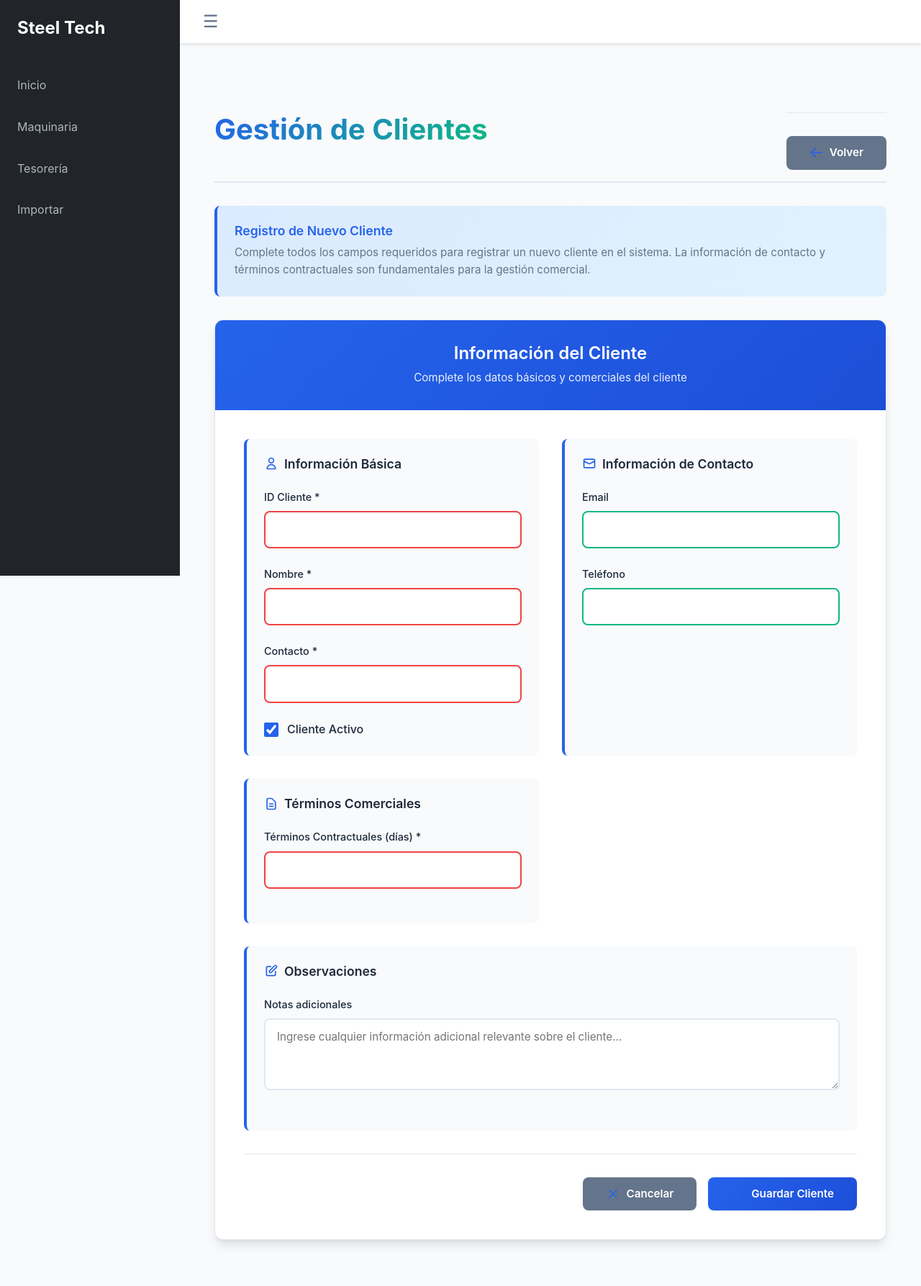
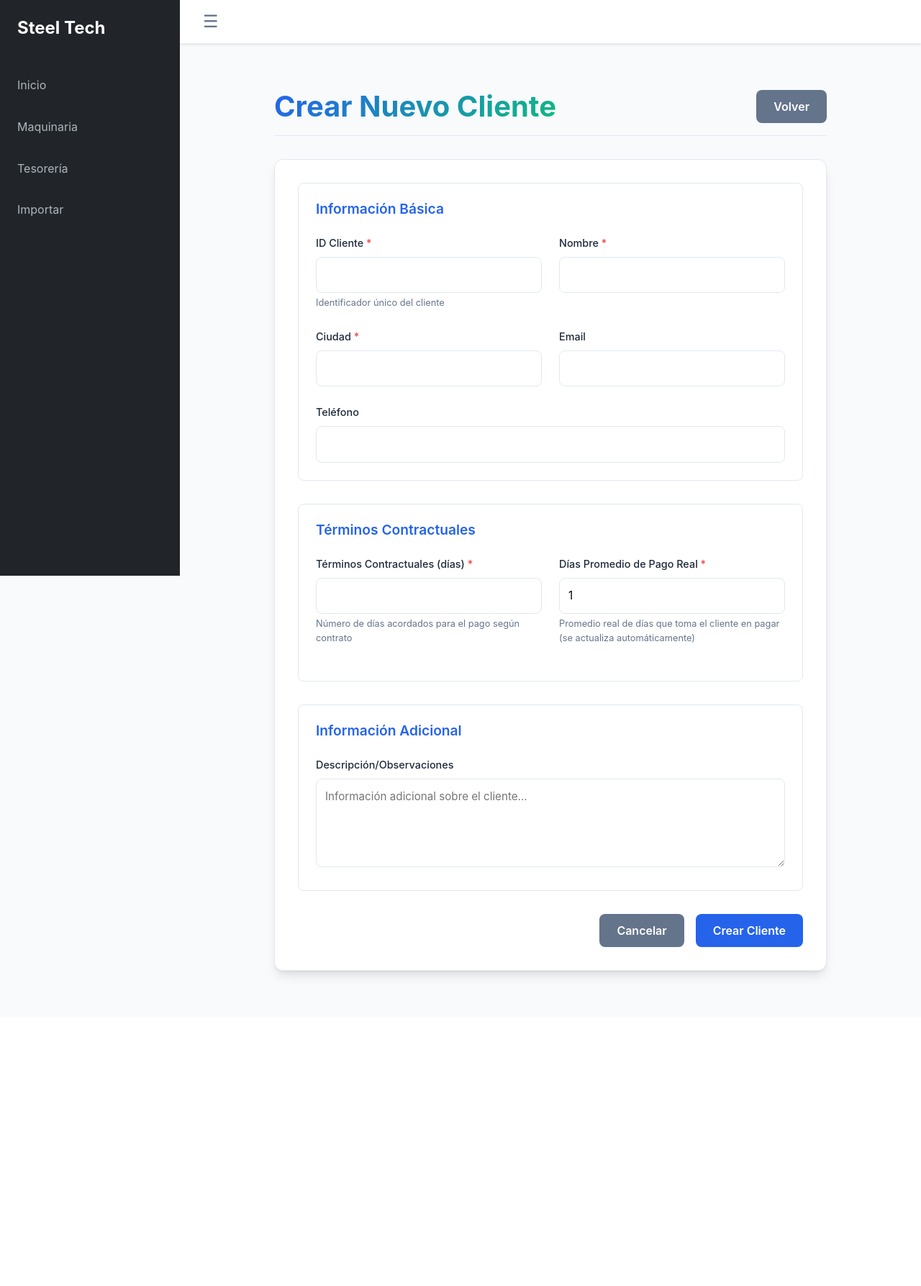
Before and after one commit to EstbanGa/automatizacion, a Django app: page /clientes/crear/ in a window 1280 px wide. Shown: the whole page at 72% size. After the commit the page ends 1362 px from the top, so only its background shows below. Run offline with Django 5.2, Linux system fonts and the light colour scheme.

Commit message:
Arreglo crear cliente y proveedor

```diff
--- a/automatizacion/templates/crear_clientes.html
+++ b/automatizacion/templates/crear_clientes.html
@@ -1,18 +1,17 @@
 {% extends 'base.html' %}
+{% load static %}
 
 {% block title %}Crear Nuevo Cliente{% endblock %}
 
 {% block content %}
 <style>
-    * {
-        box-sizing: border-box;
-    }
-
     :root {
         --primary-color: #2563eb;
         --primary-hover: #1d4ed8;
         --secondary-color: #64748b;
         --success-color: #10b981;
+        --danger-color: #ef4444;
+        --warning-color: #f59e0b;
         --background-color: #f8fafc;
         --card-background: #ffffff;
         --border-color: #e2e8f0;
@@ -30,12 +29,13 @@
         color: var(--text-primary);
         font-family: -apple-system, BlinkMacSystemFont, 'Segoe UI', Roboto, sans-serif;
         line-height: 1.6;
+        margin: 0;
     }
 
     .container {
-        max-width: 1200px;
-        margin: 0 auto;
-        padding: 2rem 1rem;
+        max-width: 800px;
+        margin: 2rem auto;
+        padding: 0 1rem;
     }
 
     .page-header {
@@ -44,7 +44,7 @@
         align-items: center;
         margin-bottom: 2rem;
         padding-bottom: 1rem;
-        border-bottom: 2px solid var(--border-color);
+        border-bottom: 1px solid var(--border-color);
     }
 
     .page-title {
@@ -66,82 +66,53 @@
         border: 1px solid var(--border-color);
     }
 
-    .form-header {
-        background: linear-gradient(135deg, var(--primary-color), var(--primary-hover));
-        color: white;
+    .form-content {
         padding: 2rem;
-        text-align: center;
     }
 
-    .form-header h2 {
-        margin: 0;
-        font-size: 1.5rem;
-        font-weight: 600;
-    }
-
-    .form-header p {
-        margin: 0.5rem 0 0 0;
-        opacity: 0.9;
-        font-size: 0.95rem;
-    }
-
-    .form-content {
-        padding: 2.5rem;
-    }
-
-    .form-grid {
-        display: grid;
-        grid-template-columns: repeat(auto-fit, minmax(300px, 1fr));
-        gap: 2rem;
+    .form-section {
+        border: 1px solid var(--border-color);
+        border-radius: var(--radius-sm);
+        padding: 1.5rem;
         margin-bottom: 2rem;
     }
 
-    .form-section {
-        background: var(--background-color);
-        border-radius: var(--radius-sm);
-        padding: 1.5rem;
-        border-left: 4px solid var(--primary-color);
-    }
-
     .section-title {
-        font-size: 1.1rem;
+        font-size: 1.2rem;
         font-weight: 600;
-        color: var(--text-primary);
         margin: 0 0 1.5rem 0;
-        display: flex;
-        align-items: center;
-        gap: 0.5rem;
-    }
-
-    .section-icon {
-        width: 20px;
-        height: 20px;
         color: var(--primary-color);
     }
 
+    .form-row {
+        display: grid;
+        grid-template-columns: repeat(auto-fit, minmax(250px, 1fr));
+        gap: 1.5rem;
+        margin-bottom: 1.5rem;
+    }
+
     .form-group {
-        margin-bottom: 1.5rem;
+        position: relative;
     }
 
     .form-group label {
         display: block;
         margin-bottom: 0.5rem;
         font-weight: 500;
+        font-size: 0.9rem;
         color: var(--text-primary);
-        font-size: 0.9rem;
     }
 
     .form-group input,
     .form-group select,
     .form-group textarea {
         width: 100%;
-        padding: 0.75rem 1rem;
-        border: 2px solid var(--border-color);
+        padding: 0.75rem;
+        border: 1px solid var(--border-color);
         border-radius: var(--radius-sm);
-        background-color: var(--card-background);
-        color: var(--text-primary);
         font-size: 0.95rem;
         transition: all 0.2s ease;
+        box-sizing: border-box;
     }
 
     .form-group input:focus,
@@ -149,49 +120,14 @@
     .form-group textarea:focus {
         outline: none;
         border-color: var(--primary-color);
-        box-shadow: 0 0 0 3px rgba(37, 99, 235, 0.1);
-        transform: translateY(-1px);
-    }
-
-    .form-group textarea {
-        min-height: 100px;
-        resize: vertical;
-    }
-
-    .checkbox-group {
-        display: flex;
-        align-items: center;
-        gap: 0.75rem;
-        margin-top: 1rem;
-    }
-
-    .checkbox-group input[type="checkbox"] {
-        width: 20px;
-        height: 20px;
-        accent-color: var(--primary-color);
-    }
-
-    .checkbox-group label {
-        margin: 0;
-        font-weight: 500;
-        color: var(--text-primary);
-    }
-
-    .button-group {
-        display: flex;
-        gap: 1rem;
-        justify-content: flex-end;
-        margin-top: 2rem;
-        padding-top: 2rem;
-        border-top: 1px solid var(--border-color);
+        box-shadow: 0 0 0 3px rgba(37, 99, 235, 0.2);
     }
 
     .btn {
-        padding: 0.75rem 2rem;
+        padding: 0.7rem 1.5rem;
         border: none;
         border-radius: var(--radius-sm);
         font-weight: 600;
-        font-size: 0.95rem;
         cursor: pointer;
         transition: all 0.2s ease;
         text-decoration: none;
@@ -201,14 +137,12 @@
     }
 
     .btn-primary {
-        background: linear-gradient(135deg, var(--primary-color), var(--primary-hover));
+        background: var(--primary-color);
         color: white;
-        box-shadow: var(--shadow-sm);
     }
 
     .btn-primary:hover {
-        transform: translateY(-2px);
-        box-shadow: var(--shadow-md);
+        background: var(--primary-hover);
     }
 
     .btn-secondary {
@@ -218,246 +152,154 @@
 
     .btn-secondary:hover {
         background: #475569;
-        transform: translateY(-2px);
-    }
-
-    .info-banner {
-        background: linear-gradient(135deg, #dbeafe, #e0f2fe);
-        border-left: 4px solid var(--primary-color);
-        padding: 1.5rem;
-        margin-bottom: 2rem;
-        border-radius: var(--radius-sm);
-    }
-
-    .info-banner h3 {
-        margin: 0 0 0.5rem 0;
-        color: var(--primary-color);
-        font-size: 1.1rem;
-        font-weight: 600;
-    }
-
-    .info-banner p {
-        margin: 0;
-        color: var(--text-secondary);
-        font-size: 0.95rem;
-    }
-
-    /* Responsive Design */
-    @media (max-width: 768px) {
-        .container {
-            padding: 1rem;
-        }
-
-        .page-header {
-            flex-direction: column;
-            gap: 1rem;
-            text-align: center;
-        }
-
-        .form-grid {
-            grid-template-columns: 1fr;
-            gap: 1rem;
-        }
-
-        .form-content {
-            padding: 1.5rem;
     }
 
     .button-group {
-            flex-direction: column;
+        display: flex;
+        gap: 1rem;
+        justify-content: flex-end;
+        margin-top: 2rem;
     }
 
-        .btn {
-            width: 100%;
-            justify-content: center;
-        }
+    .alert {
+        padding: 1rem;
+        margin-bottom: 1.5rem;
+        border-radius: var(--radius-sm);
+        border: 1px solid transparent;
     }
 
-    /* Animaciones */
-    @keyframes fadeIn {
-        from {
-            opacity: 0;
-            transform: translateY(20px);
-        }
-        to {
-            opacity: 1;
-            transform: translateY(0);
-        }
+    .alert-danger {
+        background-color: #fef2f2;
+        border-color: #fecaca;
+        color: #991b1b;
     }
 
-    .form-container {
-        animation: fadeIn 0.5s ease;
+    .alert-success {
+        background-color: #f0fdf4;
+        border-color: #bbf7d0;
+        color: #166534;
     }
 
-    /* Estados de validación */
-    .form-group input:invalid {
-        border-color: #ef4444;
+    .required {
+        color: var(--danger-color);
     }
 
-    .form-group input:valid {
-        border-color: var(--success-color);
+    .help-text {
+        font-size: 0.8rem;
+        color: var(--text-secondary);
+        margin-top: 0.25rem;
     }
 </style>
 
 <div class="container">
     <div class="page-header">
-        <h1 class="page-title">Gestión de Clientes</h1>
-        <div class="button-group">
-            <a href="{% url 'clientes_list' %}" class="btn btn-secondary">
-                <svg class="section-icon" fill="none" stroke="currentColor" viewBox="0 0 24 24">
-                    <path stroke-linecap="round" stroke-linejoin="round" stroke-width="2" d="M10 19l-7-7m0 0l7-7m-7 7h18"/>
-                </svg>
-                Volver
-            </a>
-        </div>
-    </div>
-
-    <div class="info-banner">
-        <h3>Registro de Nuevo Cliente</h3>
-        <p>Complete todos los campos requeridos para registrar un nuevo cliente en el sistema. La información de contacto y términos contractuales son fundamentales para la gestión comercial.</p>
+        <h1 class="page-title">Crear Nuevo Cliente</h1>
+        <a href="{% url 'clientes_list' %}" class="btn btn-secondary">Volver</a>
     </div>
 
     <form method="POST" class="form-container">
         {% csrf_token %}
-
-        <div class="form-header">
-            <h2>Información del Cliente</h2>
-            <p>Complete los datos básicos y comerciales del cliente</p>
-        </div>
-
         <div class="form-content">
-            <div class="form-grid">
             <!-- Información Básica -->
             <div class="form-section">
-                    <h3 class="section-title">
-                        <svg class="section-icon" fill="none" stroke="currentColor" viewBox="0 0 24 24">
-                            <path stroke-linecap="round" stroke-linejoin="round" stroke-width="2" d="M16 7a4 4 0 11-8 0 4 4 0 018 0zM12 14a7 7 0 00-7 7h14a7 7 0 00-7-7z"/>
-                        </svg>
-                        Información Básica
-                    </h3>
-
+                <h3 class="section-title">Información Básica</h3>
+                <div class="form-row">
                     <div class="form-group">
-                        <label for="id_id">ID Cliente *</label>
-                        <input type="text" id="id_id" name="id" maxlength="50" required>
+                        <label for="id">ID Cliente <span class="required">*</span></label>
+                        <input type="text" id="id" name="id" maxlength="50" required>
+                        <div class="help-text">Identificador único del cliente</div>
                     </div>
-
                     <div class="form-group">
-                        <label for="id_nombre">Nombre *</label>
-                        <input type="text" id="id_nombre" name="nombre" maxlength="200" required>
+                        <label for="nombre">Nombre <span class="required">*</span></label>
+                        <input type="text" id="nombre" name="nombre" maxlength="200" required>
                     </div>
-
+                </div>
+                <div class="form-row">
                     <div class="form-group">
-                        <label for="id_contacto">Contacto *</label>
-                        <input type="text" id="id_contacto" name="contacto" maxlength="100" required>
+                        <label for="city">Ciudad <span class="required">*</span></label>
+                        <input type="text" id="city" name="city" maxlength="100" required>
                     </div>
-
-                    <div class="checkbox-group">
-                        <input type="checkbox" id="id_activo" name="activo" checked>
-                        <label for="id_activo">Cliente Activo</label>
+                    <div class="form-group">
+                        <label for="email">Email</label>
+                        <input type="email" id="email" name="email">
+                    </div>
+                </div>
+                <div class="form-group">
+                    <label for="telefono">Teléfono</label>
+                    <input type="tel" id="telefono" name="telefono" maxlength="20">
                 </div>
             </div>
 
-                <!-- Información de Contacto -->
+            <!-- Términos Contractuales -->
             <div class="form-section">
-                    <h3 class="section-title">
-                        <svg class="section-icon" fill="none" stroke="currentColor" viewBox="0 0 24 24">
-                            <path stroke-linecap="round" stroke-linejoin="round" stroke-width="2" d="M3 8l7.89 4.26a2 2 0 002.22 0L21 8M5 19h14a2 2 0 002-2V7a2 2 0 00-2-2H5a2 2 0 00-2 2v10a2 2 0 002 2z"/>
-                        </svg>
-                        Información de Contacto
-                    </h3>
-
+                <h3 class="section-title">Términos Contractuales</h3>
+                <div class="form-row">
                     <div class="form-group">
-                        <label for="id_email">Email</label>
-                        <input type="email" id="id_email" name="email">
+                        <label for="terminos_contractuales">Términos Contractuales (días) <span class="required">*</span></label>
+                        <input type="number" id="terminos_contractuales" name="terminos_contractuales" min="1" required>
+                        <div class="help-text">Número de días acordados para el pago según contrato</div>
                     </div>
-
                     <div class="form-group">
-                        <label for="id_telefono">Teléfono</label>
-                        <input type="tel" id="id_telefono" name="telefono" maxlength="20">
-                    </div>
-                </div>
-
-                <!-- Términos Comerciales -->
-                <div class="form-section">
-                    <h3 class="section-title">
-                        <svg class="section-icon" fill="none" stroke="currentColor" viewBox="0 0 24 24">
-                            <path stroke-linecap="round" stroke-linejoin="round" stroke-width="2" d="M9 12h6m-6 4h6m2 5H7a2 2 0 01-2-2V5a2 2 0 012-2h5.586a1 1 0 01.707.293l5.414 5.414a1 1 0 01.293.707V19a2 2 0 01-2 2z"/>
-                        </svg>
-                        Términos Comerciales
-                    </h3>
-
-                    <div class="form-group">
-                        <label for="id_terminos_contractuales">Términos Contractuales (días) *</label>
-                        <input type="number" id="id_terminos_contractuales" name="terminos_contractuales" min="1" required>
-                    </div>
-
-                </div>
-
-                <!-- Observaciones -->
-                <div class="form-section" style="grid-column: 1 / -1;">
-                    <h3 class="section-title">
-                        <svg class="section-icon" fill="none" stroke="currentColor" viewBox="0 0 24 24">
-                            <path stroke-linecap="round" stroke-linejoin="round" stroke-width="2" d="M11 5H6a2 2 0 00-2 2v11a2 2 0 002 2h11a2 2 0 002-2v-5m-1.414-9.414a2 2 0 112.828 2.828L11.828 15H9v-2.828l8.586-8.586z"/>
-                        </svg>
-                        Observaciones
-                    </h3>
-
-                    <div class="form-group">
-                        <label for="id_observaciones">Notas adicionales</label>
-                        <textarea id="id_observaciones" name="observaciones" placeholder="Ingrese cualquier información adicional relevante sobre el cliente..."></textarea>
+                        <label for="average_days_to_pay">Días Promedio de Pago Real <span class="required">*</span></label>
+                        <input type="number" id="average_days_to_pay" name="average_days_to_pay" min="1" value="1" required>
+                        <div class="help-text">Promedio real de días que toma el cliente en pagar (se actualiza automáticamente)</div>
                     </div>
                 </div>
             </div>
 
+            <!-- Observaciones -->
+            <div class="form-section">
+                <h3 class="section-title">Información Adicional</h3>
+                <div class="form-group">
+                    <label for="observaciones">Descripción/Observaciones</label>
+                    <textarea id="observaciones" name="observaciones" rows="4" placeholder="Información adicional sobre el cliente..."></textarea>
+                </div>
+            </div>
+
             <div class="button-group">
-                <a href="{% url 'clientes_list' %}" class="btn btn-secondary">
-                    <svg class="section-icon" fill="none" stroke="currentColor" viewBox="0 0 24 24">
-                        <path stroke-linecap="round" stroke-linejoin="round" stroke-width="2" d="M6 18L18 6M6 6l12 12"/>
-                    </svg>
-                    Cancelar
-                </a>
-                <button type="submit" class="btn btn-primary">
-                    <svg class="section-icon" fill="none" stroke="currentColor" viewBox="0 0 24 24">
-                        <path stroke-linecap="round" stroke-linejoin="round" stroke-width="2" d="M5 13l4 4L19 7"/>
-                    </svg>
-                    Guardar Cliente
-                </button>
+                <a href="{% url 'clientes_list' %}" class="btn btn-secondary">Cancelar</a>
+                <button type="submit" class="btn btn-primary">Crear Cliente</button>
             </div>
         </div>
     </form>
 </div>
 
 <script>
-    // Validación en tiempo real
 document.addEventListener('DOMContentLoaded', function() {
+    // Validación del formulario
     const form = document.querySelector('form');
-        const inputs = form.querySelectorAll('input[required], select[required]');
+    const submitBtn = form.querySelector('button[type="submit"]');
 
-        inputs.forEach(input => {
-            input.addEventListener('blur', function() {
-                if (this.value.trim() === '') {
-                    this.style.borderColor = '#ef4444';
-                } else {
-                    this.style.borderColor = '#10b981';
-                }
-            });
-        });
-
-        // Validación del formulario
     form.addEventListener('submit', function(e) {
+        const requiredFields = form.querySelectorAll('input[required], select[required]');
         let isValid = true;
 
-            inputs.forEach(input => {
-                if (input.value.trim() === '') {
-                    input.style.borderColor = '#ef4444';
+        requiredFields.forEach(field => {
+            if (!field.value.trim()) {
                 isValid = false;
+                field.style.borderColor = 'var(--danger-color)';
+            } else {
+                field.style.borderColor = 'var(--border-color)';
             }
         });
 
         if (!isValid) {
             e.preventDefault();
-                alert('Por favor, complete todos los campos obligatorios.');
+            alert('Por favor, complete todos los campos requeridos.');
+            return;
         }
+
+        // Deshabilitar botón durante el envío
+        submitBtn.disabled = true;
+        submitBtn.textContent = 'Creando...';
+    });
+
+    // Limpiar estilos de error al escribir
+    const inputs = form.querySelectorAll('input, select, textarea');
+    inputs.forEach(input => {
+        input.addEventListener('input', function() {
+            this.style.borderColor = 'var(--border-color)';
+        });
     });
 });
 </script>
--- a/core/views.py
+++ b/core/views.py
@@ -676,7 +676,7 @@ def clientes_crear(request):
             Cliente.objects.create(
                 id=request.POST.get('id'),
                 nombre=request.POST.get('nombre'),
-                contacto=request.POST.get('contacto'),
+                city=request.POST.get('city'),  # Cambio: contacto -> city
                 email=request.POST.get('email') or None,
                 telefono=request.POST.get('telefono') or None,
                 terminos_contractuales=int(request.POST.get('terminos_contractuales')),
@@ -757,7 +757,7 @@ def proveedores_crear(request):
                 email=request.POST.get('email') or None,
                 telefono=request.POST.get('telefono') or None,
                 terminos_pago=int(request.POST.get('terminos_pago')),
-                tipo_materia_prima=request.POST.get('tipo_materia_prima') or None,
+                # Removido: tipo_materia_prima (no existe en el modelo)
                 observaciones=request.POST.get('observaciones', '')
             )
             messages.success(request, 'Proveedor creado exitosamente')
```
Also changed, not shown: automatizacion/templates/crear_proveedores.html (+53 -40 lines). Lines whose indentation alone changed are shown as unchanged.
